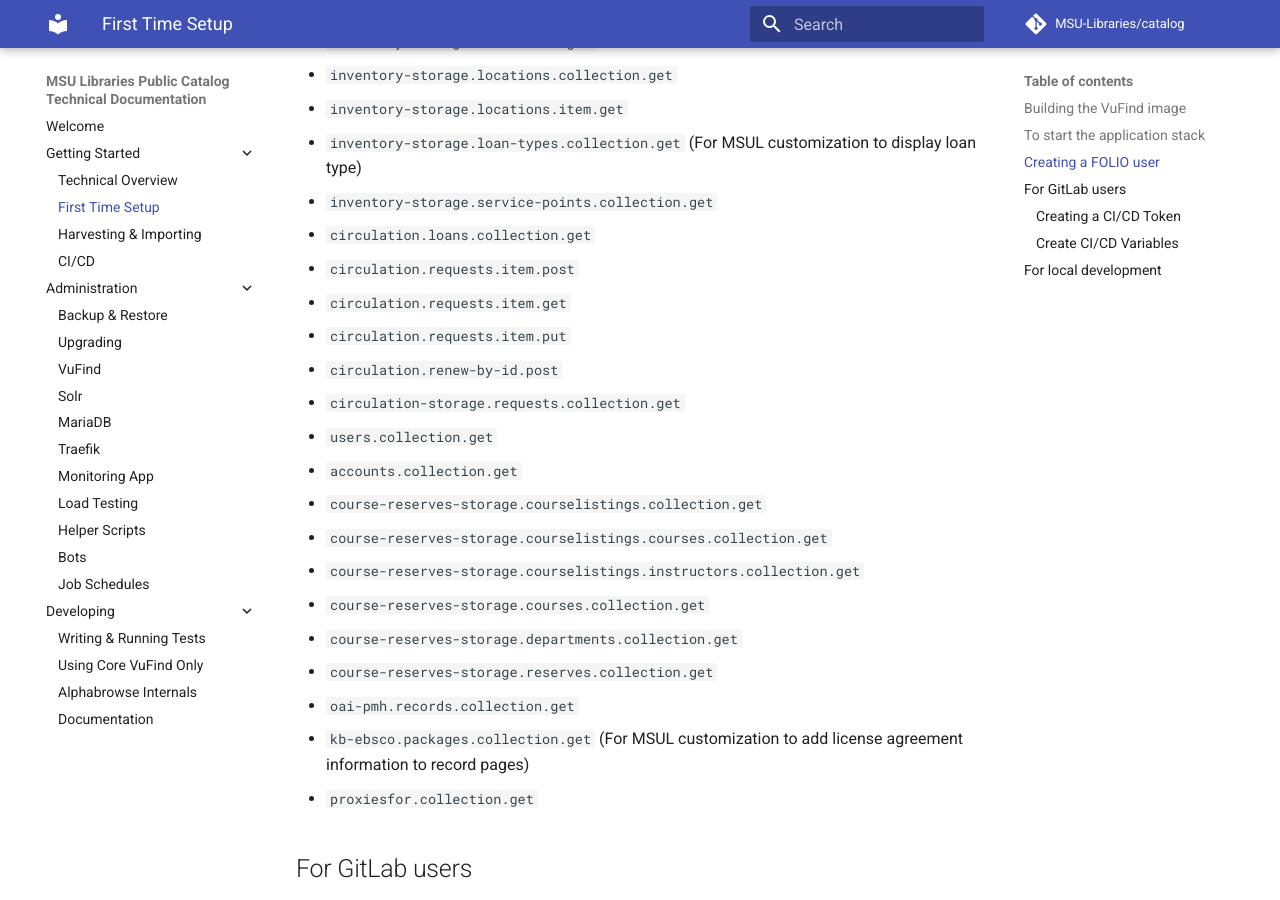
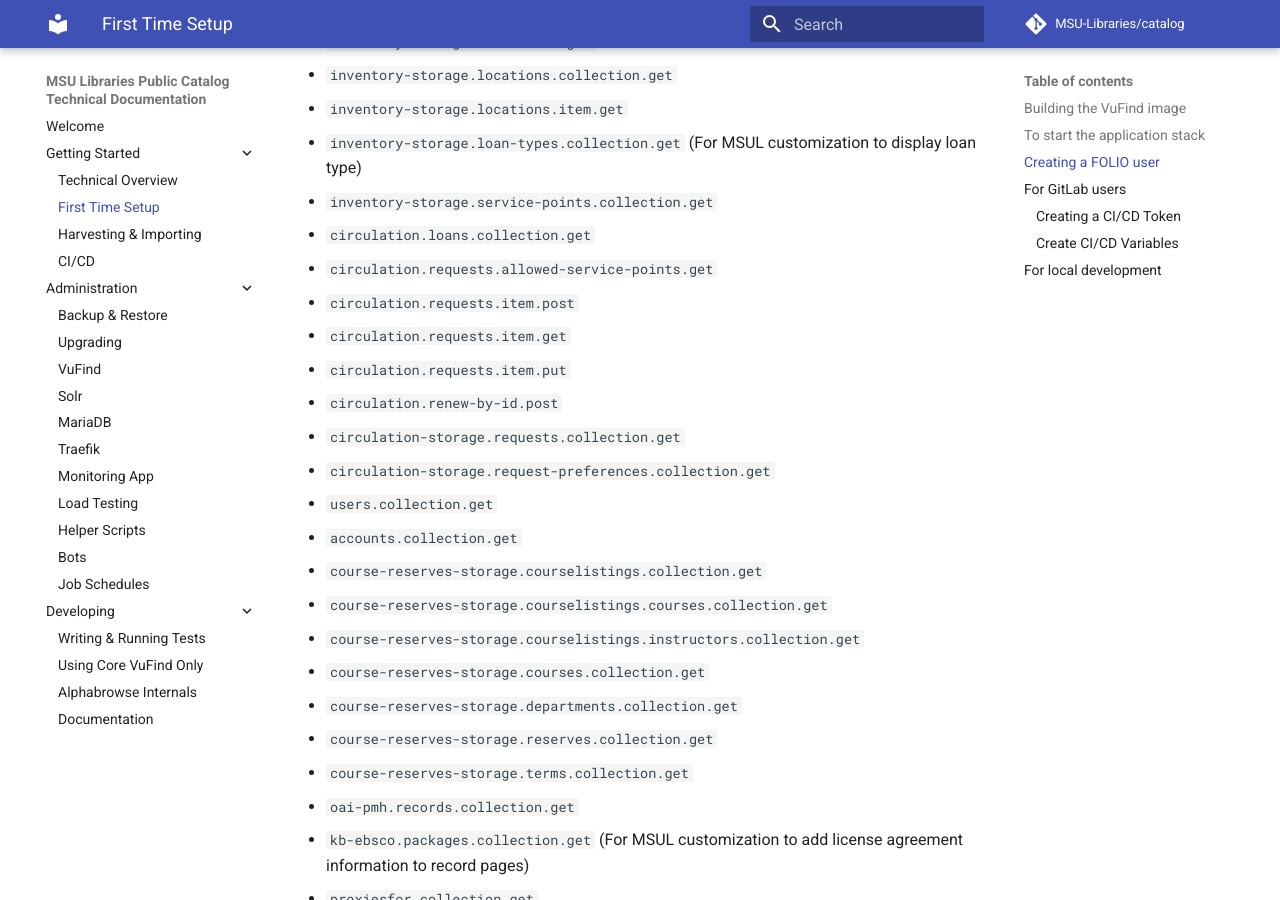
Before and after one commit to MSU-Libraries/catalog, an MkDocs documentation site: the page built from docs/first-time-setup.md, in a window 1280 px wide and 900 px high, scrolled down 2141 px. Built offline with MkDocs 1.6.1 and Material for MkDocs 9.7.7, drawn with Linux system fonts in a browser that asks for light colours; comment, search, counter and statistics services are not loaded.

Commit message:
PC-1292 Fix for placing requests; Add back in expired course reserves; update upgrade docs/permissions

```diff
--- a/docs/first-time-setup.md
+++ b/docs/first-time-setup.md
@@ -98,11 +98,13 @@
 * `inventory-storage.loan-types.collection.get` (For MSUL customization to display loan type)
 * `inventory-storage.service-points.collection.get`
 * `circulation.loans.collection.get`
+* `circulation.requests.allowed-service-points.get`
 * `circulation.requests.item.post`
 * `circulation.requests.item.get`
 * `circulation.requests.item.put`
 * `circulation.renew-by-id.post`
 * `circulation-storage.requests.collection.get`
+* `circulation-storage.request-preferences.collection.get`
 * `users.collection.get`
 * `accounts.collection.get`
 * `course-reserves-storage.courselistings.collection.get`
@@ -111,6 +113,7 @@
 * `course-reserves-storage.courses.collection.get`
 * `course-reserves-storage.departments.collection.get`
 * `course-reserves-storage.reserves.collection.get`
+* `course-reserves-storage.terms.collection.get`
 * `oai-pmh.records.collection.get`
 * `kb-ebsco.packages.collection.get` (For MSUL customization to add license agreement information to record pages)
 * `proxiesfor.collection.get`
```
Also changed, not shown: docs/upgrading.md (+4 -0 lines), 3 other files.
